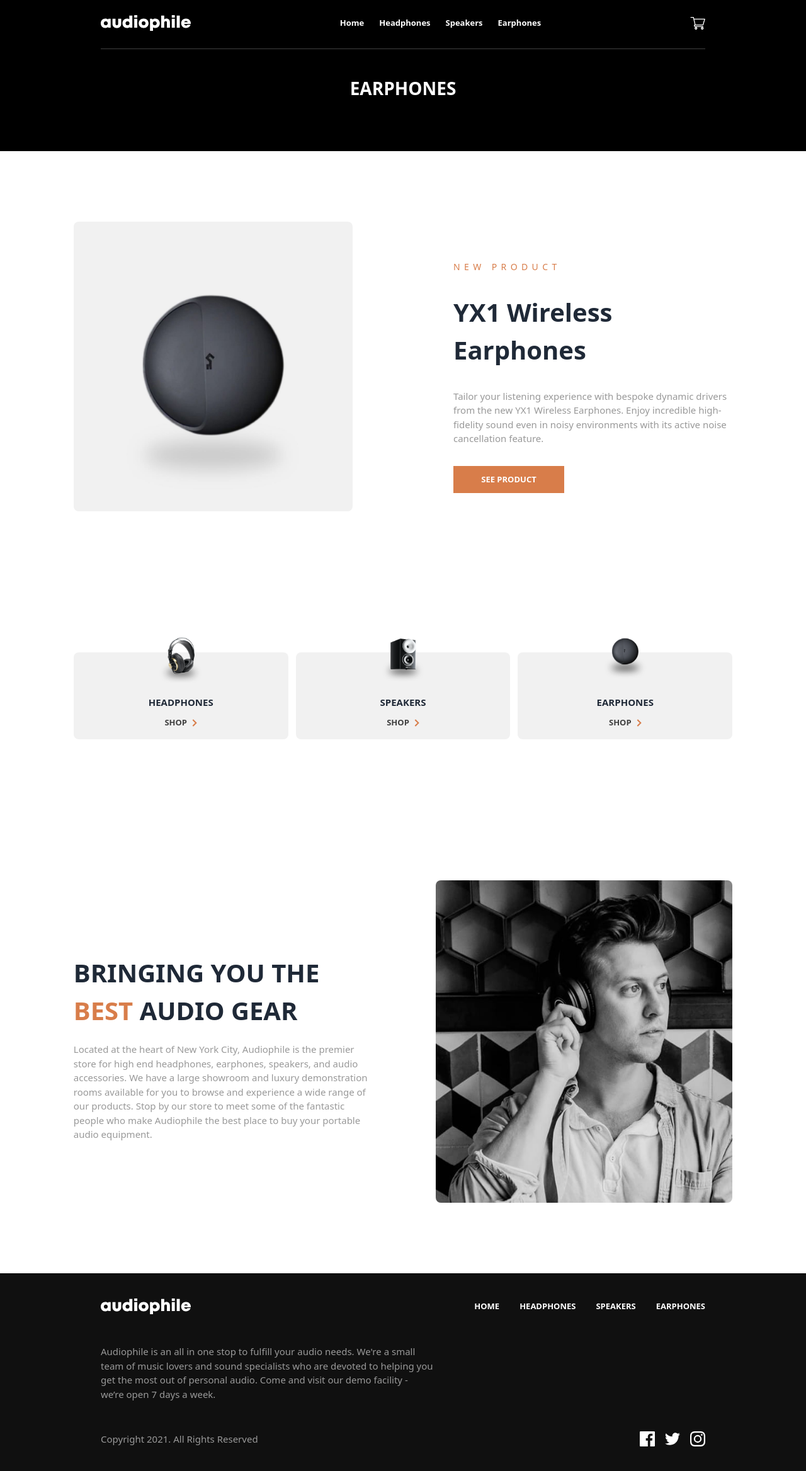
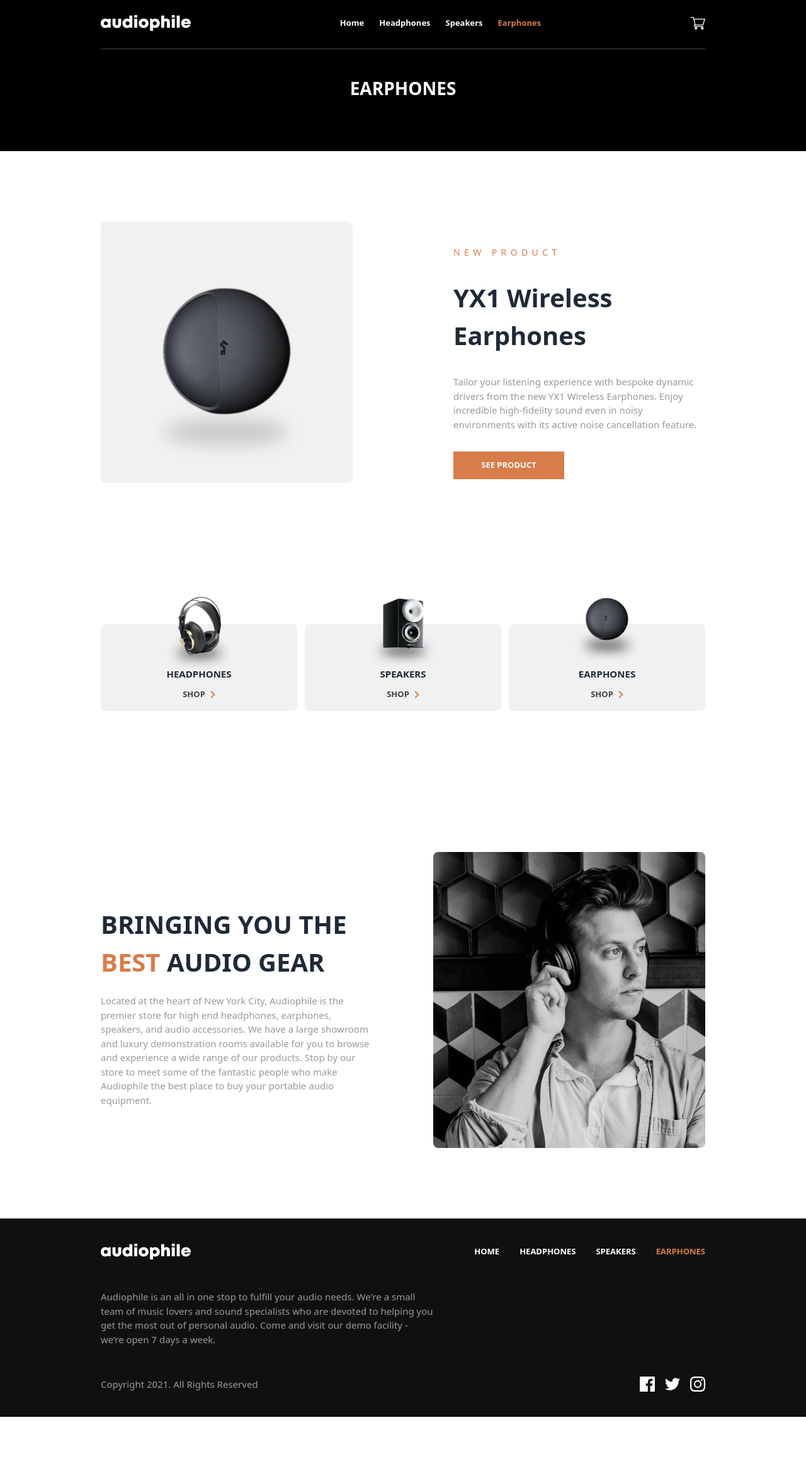
Before and after one commit to EkChills/audiophile-e-commerce, a React (Vite) app: page /earphones in a window 1280 px wide. Shown: the whole page at 63% size. After the commit the page ends 2250 px from the top, so only its background shows below. Built offline with nearby package versions, Linux system fonts and the light colour scheme.

Commit message:
style changes

```diff
--- a/src/components/AddToCartModal.jsx
+++ b/src/components/AddToCartModal.jsx
@@ -8,7 +8,6 @@ const AddToCartModal = () => {
 
   const closeCart = (e) => {
     dispatch(closeCartModal(e.target.id))
-    console.log(e.target.id);
   }
   return (
     <div onClick={closeCart} id="cart-backdrop" className='fixed -inset-3 z-[55] bg-pureBlack bg-opacity-25 grid justify-center items-start pt-[7rem] md:justify-end  md:pr-[7rem] '>
--- a/src/components/EarphonesList.jsx
+++ b/src/components/EarphonesList.jsx
@@ -14,7 +14,7 @@ const HeadPhonesList = () => {
   }, [])
   return (
     <>
-      <div className="bg-pureWhite flex flex-col space-y-[7rem] px-[1.3rem] md:px-[2.3rem] py-[7rem] lg:px-[7.3rem] ">
+      <div className="bg-pureWhite flex flex-col space-y-[7rem] px-7 py-[7rem] lg:px-[10rem] ">
         {
           earphones.map((earphone) => {
             const { image: { mobile, tablet, desktop }, id, name, description, slug } = earphone
@@ -40,11 +40,11 @@ const HeadPhonesList = () => {
           })
         }
       </div>
-      <section data-aos="zoom-in" className=' px-[1.3rem] md:px-[2.3rem] py-[7rem] lg:px-[7.3rem]'>
+      <section data-aos="zoom-in" className='general-page-padding'>
         <HomeSubImages />
       </section>
 
-      <section data-aos="fade-up" className=' px-[1.3rem] md:px-[2.3rem] py-[7rem] lg:px-[7.3rem]'>
+      <section data-aos="fade-up" className='general-page-padding'>
         <FooterDesc />
       </section>
     </ >
--- a/src/components/Footer.jsx
+++ b/src/components/Footer.jsx
@@ -1,5 +1,5 @@
 import React from 'react'
-import { Link } from 'react-router-dom'
+import { Link, NavLink } from 'react-router-dom'
 import links from '../utils/links'
 import facebook from '../assets/shared/desktop/icon-facebook.svg'
 import instagram from '../assets/shared/desktop/icon-instagram.svg'
@@ -16,7 +16,9 @@ const Footer = () => {
         <div className='flex flex-col space-y-4 md:flex-row md:space-y-0 md:items-center md:space-x-8'>
           {
             links.map((link) => {
-              return <Link to={link.to} key={link.id} className="uppercase text-center text-[13px] font-bold text-pureWhite hover:text-orange transition-all duration-300">{link.title}</Link>
+              return <NavLink to={link.to} style={({isActive}) => ({
+                color: isActive ? '#D87D4A' : 'white'
+              })} key={link.id} className="uppercase text-center text-[13px] font-bold text-pureWhite hover:text-orange transition-all duration-300">{link.title}</NavLink>
             })
           }
         </div>
--- a/src/components/FormRow.jsx
+++ b/src/components/FormRow.jsx
@@ -1,6 +1,8 @@
 import React from 'react'
+import { useSelector } from 'react-redux'
 
 const FormRow = ({ text, labelText, type, value, name, placeholder, onChange, id }) => {
+  const {inputError} = useSelector((store) => store.cart)
   return (
     <div className="form-control w-full max-w-xs">
       <label className="label" htmlFor={id}>
@@ -11,7 +13,7 @@ const FormRow = ({ text, labelText, type, value, name, placeholder, onChange, id
         type={type}
         value={value}
         placeholder={placeholder}
-        className="input text-darkGray input-bordered w-full max-w-xs"
+        className={`input ${inputError ? 'border-error' : null} text-darkGray input-bordered focus:border-orange w-full max-w-xs`}
         onChange={onChange}
         id={id}
       />
--- a/src/components/Navbar.jsx
+++ b/src/components/Navbar.jsx
@@ -1,6 +1,6 @@
 import styled from 'styled-components'
 import links from '../utils/links'
-import { Link } from 'react-router-dom'
+import { Link, NavLink } from 'react-router-dom'
 import { createPortal } from 'react-dom'
 import AddToCartModal from './AddToCartModal'
 import { useDispatch, useSelector } from 'react-redux'
@@ -39,7 +39,9 @@ const Navbar = () => {
         <ul className='hidden text-[13px] font-semibold lg:flex items-center space-x-6 capitalize text-pureWhite'>
           {links.map((link, index) => {
             const { id, title } = link
-            return <Link key={id} to={link.to} className='cursor-pointer hover:text-orange transition-all duration-500'>{title}</Link>
+            return <NavLink style={({isActive}) => ({
+              color:isActive ? '#D87D4A' : 'white'
+            })} key={id} to={link.to} className='cursor-pointer hover:text-orange transition-all duration-500'>{title}</NavLink>
           })}
         </ul>
 
--- a/src/components/SpeakersList.jsx
+++ b/src/components/SpeakersList.jsx
@@ -14,7 +14,7 @@ const SpeakersList = () => {
   }, [])
   return (
     <>
-      <div className="bg-pureWhite flex flex-col space-y-[7rem] px-[1.3rem] md:px-[2.3rem] py-[7rem] lg:px-[7.3rem] ">
+      <div className="bg-pureWhite flex flex-col space-y-[7rem] px7 py-[7rem] lg:px-[10rem] ">
         {
           speakers.map((speaker) => {
             const { image: { mobile, tablet, desktop }, id, name, description, slug } = speaker
@@ -40,11 +40,11 @@ const SpeakersList = () => {
           })
         }
       </div>
-      <section data-aos="zoom-in" className=' px-[1.3rem] md:px-[2.3rem] py-[7rem] lg:px-[7.3rem]'>
+      <section data-aos="zoom-in" className='general-page-padding'>
         <HomeSubImages />
       </section>
 
-      <section data-aos="fade-up" className=' px-[1.3rem] md:px-[2.3rem] py-[7rem] lg:px-[7.3rem]'>
+      <section data-aos="fade-up" className='general-page-padding'>
         <FooterDesc />
       </section>
     </>
--- a/src/components/Summary.jsx
+++ b/src/components/Summary.jsx
@@ -4,12 +4,22 @@ import { addItemToLocalStorage } from "../utils/localStorage"
 import CounterButton from "./CounterButton"
 import OrangeButton from "./buttons/OrangeButton"
 import EmptyCart from "./EmptyCart"
-import { increaseCartItemAmount, reduceCartItemAmount, clearCart, closeCartModal, openCheckoutModal } from "../features/cartSlice"
+import { increaseCartItemAmount, reduceCartItemAmount, clearCart, closeCartModal, openCheckoutModal, activateError } from "../features/cartSlice"
 import { Link } from "react-router-dom"
+import { useState } from "react"
 
 
 const Summary = () => {
-  const { cartItems } = useSelector((store) => store.cart)
+  const { cartItems, inputValues:{name,
+  emailAddress,
+  phoneNumber,
+  yourAddress,
+  zipCode,
+  city,
+  country,
+  paymentMethod,
+  eMoneyNo,
+  eMoneyPin} } = useSelector((store) => store.cart)
   const dispatch = useDispatch()
 
   useEffect(() => {
@@ -20,6 +30,20 @@ const Summary = () => {
     let totalAmount = item.amount * item.price
     return totals + totalAmount
   }, 0)
+
+  const onSubmitHandler = () => {
+    if(name  === '' || phoneNumber === '' || yourAddress === '' || zipCode === '' || city === '' || country === '' ) {
+
+      dispatch(activateError())
+      return
+    }
+    else if(paymentMethod === 'e-money' && (eMoneyNo === '' || eMoneyPin === '')) {
+      dispatch(activateError())
+      return
+    }
+    console.log(name,emailAddress);
+    dispatch(openCheckoutModal())
+  }
 
 
 
@@ -61,7 +85,7 @@ const Summary = () => {
         <span className="text-darkGray uppercase text-[15px]">grand total</span>
         <span className="text-[18px] font-bold uppercase">${cartTotals + 50}</span>
       </div>
-      <Link to="/checkout"><button className={`text-pureWhite text-[13px] uppercase px-4 py-3 bg-orange font-bold hover:bg-lightOrange w-[100%] transition-colors duration-300`} onClick={() => dispatch(openCheckoutModal())}>continue and pay</button></Link>
+      <button className={`text-pureWhite text-[13px] uppercase px-4 py-3 bg-orange font-bold hover:bg-lightOrange w-[100%] transition-colors duration-300`} onClick={onSubmitHandler}>continue and pay</button>
 
     </div>
   )
--- a/src/components/homepage-components/HeroSection.jsx
+++ b/src/components/homepage-components/HeroSection.jsx
@@ -18,7 +18,7 @@ const HeroSection = () => {
   return (
     <>
     <main className='overflow-x-hidden'>
-    <div  data-aos="fade-up" className='min-h-[100vh] bg-semiBlack bg-img px-3 back-img  lg:px-[10rem] mt-[-1.2rem] grid place-items-center lg:flex relative'>
+    <div  data-aos="fade-up" className='min-h-[105dvh] bg-semiBlack bg-img px-3 back-img  lg:px-[10rem] mt-[-1.2rem] grid place-items-center lg:flex relative'>
       <div className='self-left'>
         <div className='max-w-md flex flex-col  items-center  lg:items-start space-y-5'>
         <h5 className='uppercase tracking-[.4rem] text-darkGray'>new product</h5>
--- a/src/components/homepage-components/HomeSubImages.jsx
+++ b/src/components/homepage-components/HomeSubImages.jsx
@@ -13,7 +13,7 @@ const HomeSubImages = () => {
         return (
           <Link key={item.id} onClick={() => dispatch(closeNavModal('nav-backdrop'))} to={item.to} className="w-full">
           <div className="flex flex-col w-full items-center bg-[#F1F1F1] justify-center rounded-lg space-y-3 pt-14 pb-4 relative">
-            <img className='w-[80px] absolute -top-6' src={`${item.path}`} alt={item.desc} />
+            <img className='w-[8rem] absolute -top-11' src={`${item.path}`} alt={item.desc} />
             <h5 className='uppercase text-[15px] font-semibold'>{item.desc}</h5>
             <div className="flex items-center space-x-2 cursor-pointer">
               <p className='uppercase text-[13px] text-veryDarkGray font-semibold'>shop</p>
--- a/src/pages/SingleEarphone.jsx
+++ b/src/pages/SingleEarphone.jsx
@@ -18,7 +18,7 @@ import CounterButton from '../components/CounterButton';
 const SingleEarphone = () => {
   const { slug } = useParams();
   const { earphones, itemAmount } = useSelector((store) => store.allProducts)
-  const { cartItems, cartModalOpen } = useSelector((store) => store.cart)
+  const {  cartModalOpen } = useSelector((store) => store.cart)
   const singleEarphone = earphones.find((earphone) => earphone.slug === slug)
   const dispatch = useDispatch()
   const { image: { mobile, tablet, desktop }, name, description, price, features, includes, gallery: { first, second, third }, others, cartImage: { cartImg } } = singleEarphone
--- a/tailwind.config.cjs
+++ b/tailwind.config.cjs
@@ -14,7 +14,8 @@ module.exports = {
       veryDarkGray:'hsl(0, 0%, 25%)',
       grayishBlack:'#4C4C4C',
       semiDarkText:'hsla(0, 0%, 0%, 1)',
-      borderColor:'hsla(0, 0%, 81%, 1)'
+      borderColor:'hsla(0, 0%, 81%, 1)',
+      error:'CD2C2C',
     },
     extend: {},
   },
```
Also changed, not shown: src/features/cartSlice.jsx (+11 -2 lines).
